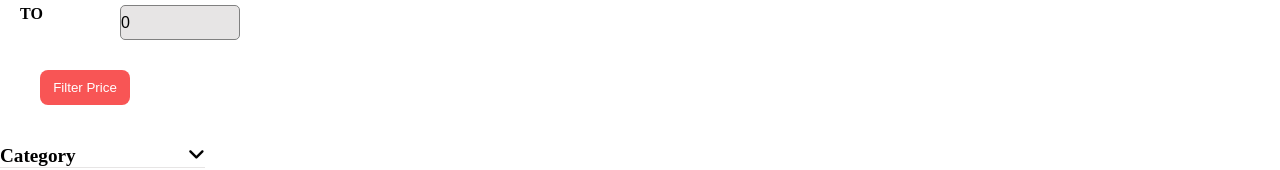
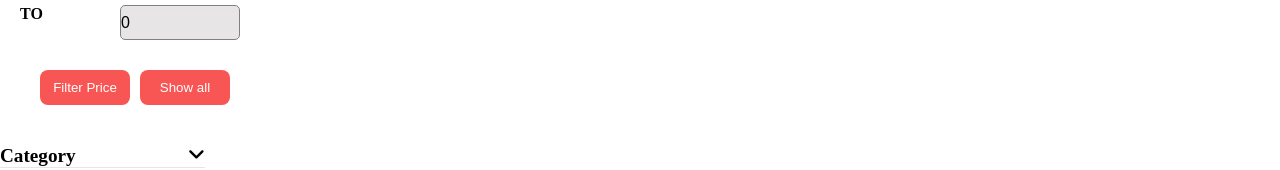
Before and after one commit to HugoVeraGarcia/ecommerce, a React (Create React App) app: page / in a window 1280 px wide. Shown: the part 218-388 px from the top of the page. Built offline with nearby package versions, Linux system fonts and the light colour scheme; no server answers.

Commit message:
filterPriceFixed

```diff
--- a/src/pages/Home.js
+++ b/src/pages/Home.js
@@ -21,13 +21,18 @@ const Home = () => {
 
   const filterPrice = e=>{
     e.preventDefault();
-    dispatch(getProductsThunk());
+    if ((minimum === 0 || minimum === '') && (maximum===0 || maximum==='')){
+      dispatch(getProductsThunk());
+    }
     productsFiltered = products.filter(product => Number(product.price) >= Number(minimum) && Number(product.price) <= Number(maximum) );
     dispatch(setFilterProducts(productsFiltered))
     setMinimum(0);
     setMaximum(0);
   }
 
+  const showAll = ()=>{
+    dispatch(getProductsThunk());
+  }
   useEffect(()=> {
     dispatch(getProductsThunk());
     dispatch(getCategoriesThunk());
@@ -77,10 +82,17 @@ const Home = () => {
                         onChange={e=> setMaximum(e.target.value)}
                       />
 
-                    <button
+                  <button
                       className='price_button'
                     >
                       Filter Price
+
+                    </button>
+                    <button
+                      className='price_button'
+                      onClick={showAll}
+                    >
+                      Show all
 
                     </button>
                   </div>
```
